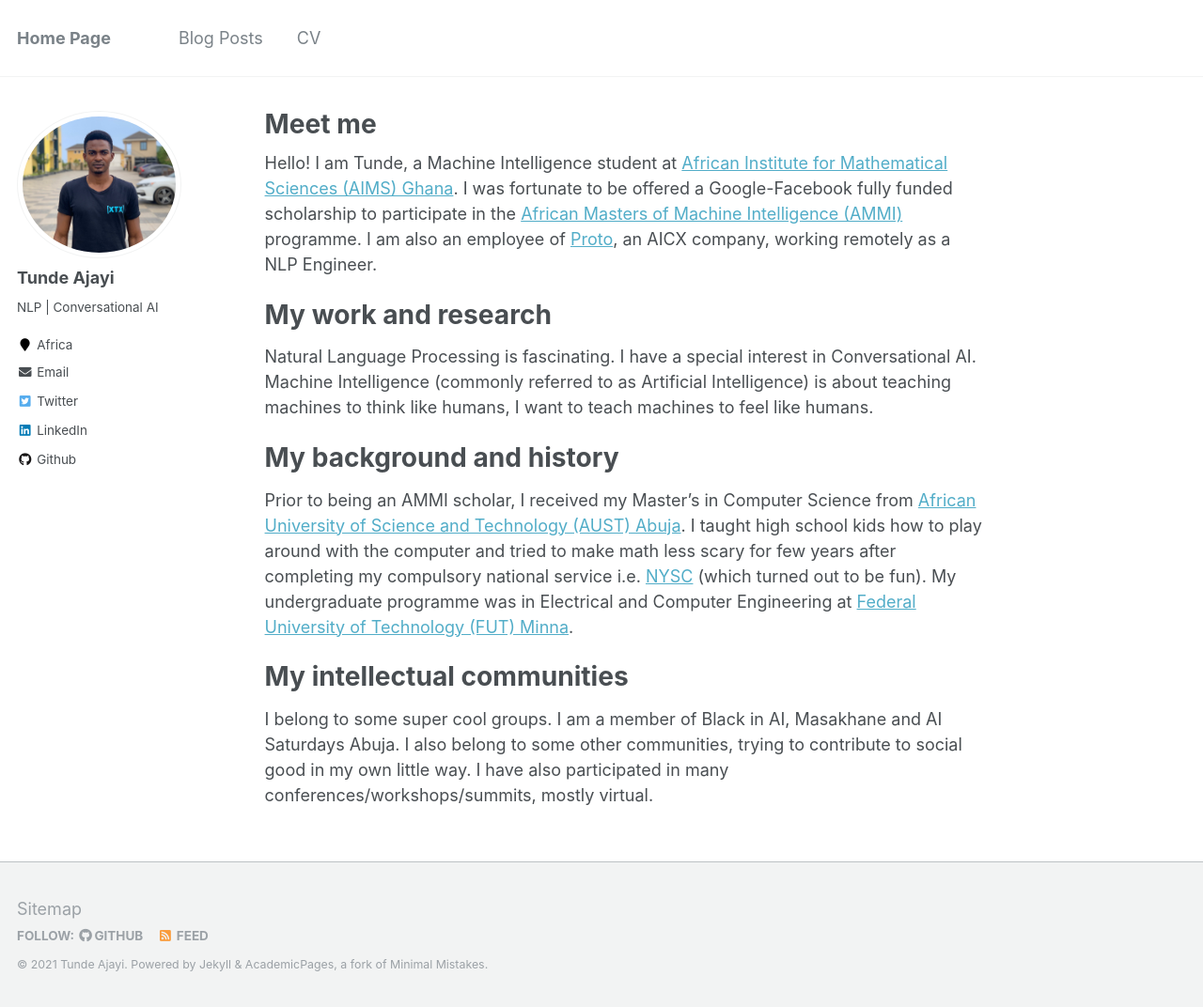
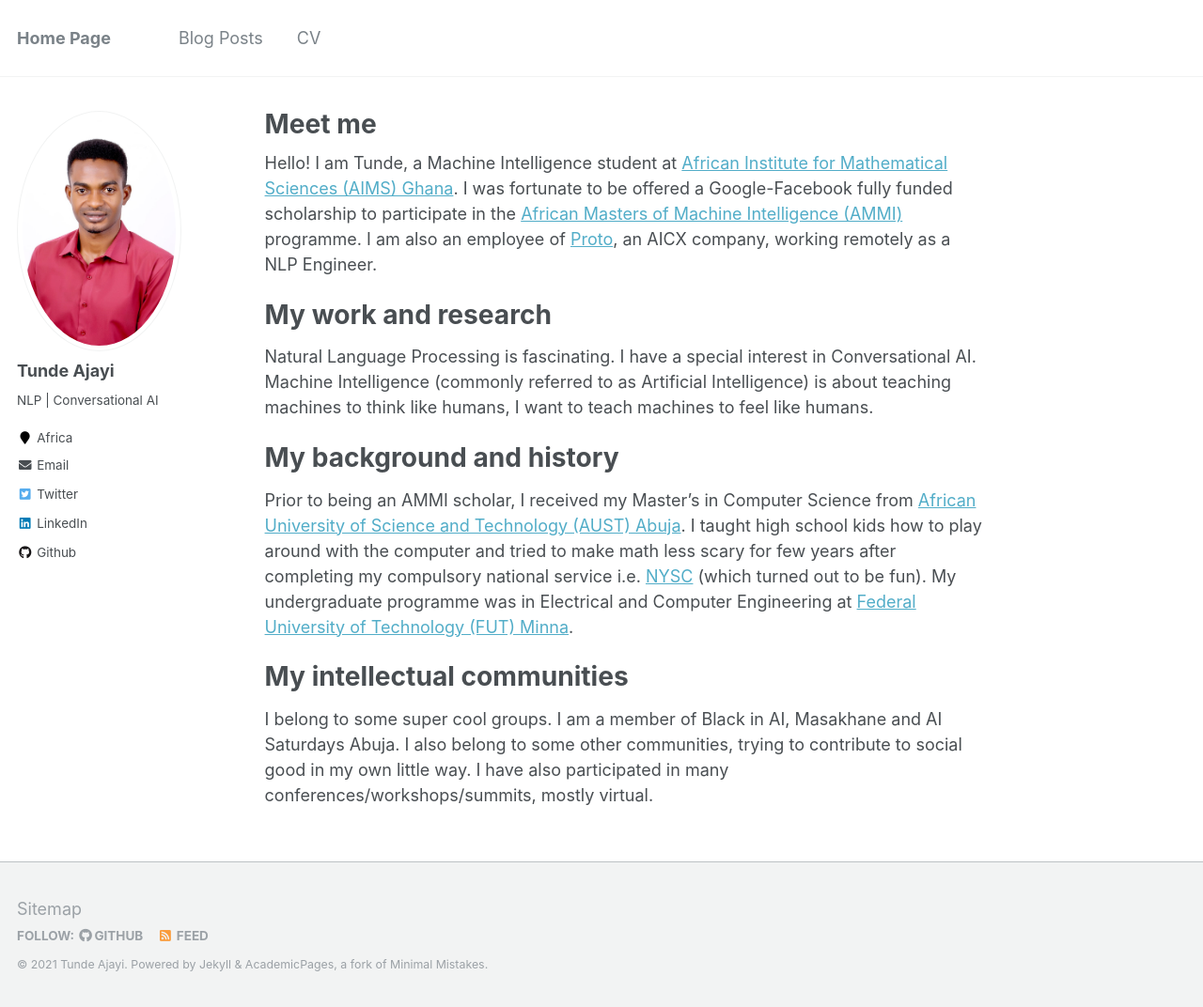
Before and after one commit to tundeajayi/tundeajayi.github.io, a Jekyll site: the page built from _pages/about.md, in a window 1280 px wide and 1072 px high. Shown: the whole window at 94% size. Built offline with Jekyll 4.4.1, drawn with Linux system fonts in a browser that asks for light colours.

Commit message:
add profile pic

```diff
--- a/_config.yml
+++ b/_config.yml
@@ -81,7 +81,7 @@ analytics:
 # Site Author
 author:
   name             : "Tunde Ajayi"
-  avatar           : "pic2.jpg"
+  avatar           : "profile.jpg"
   bio              : "NLP | Conversational AI"
   location         : "Africa"
   employer         :
```
